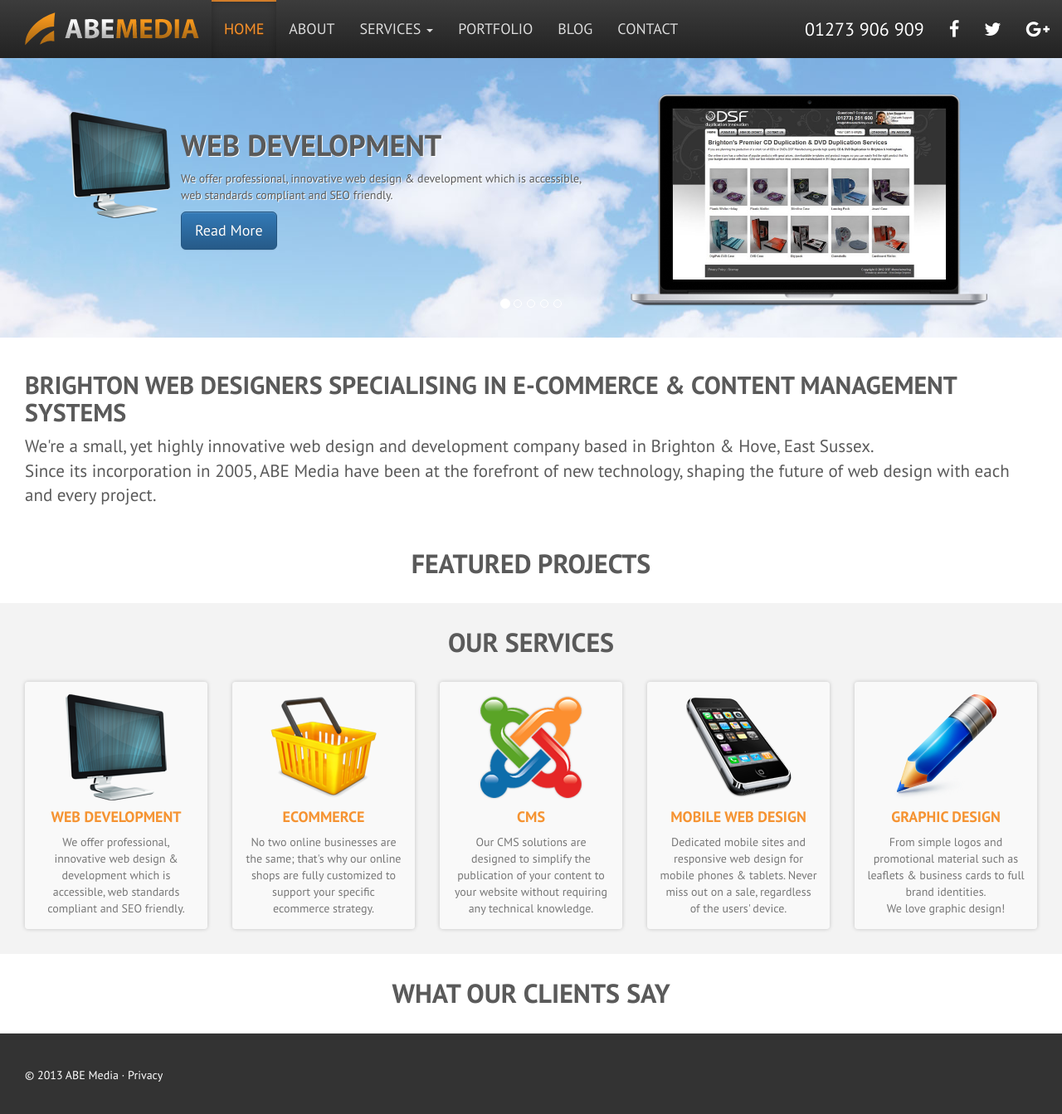
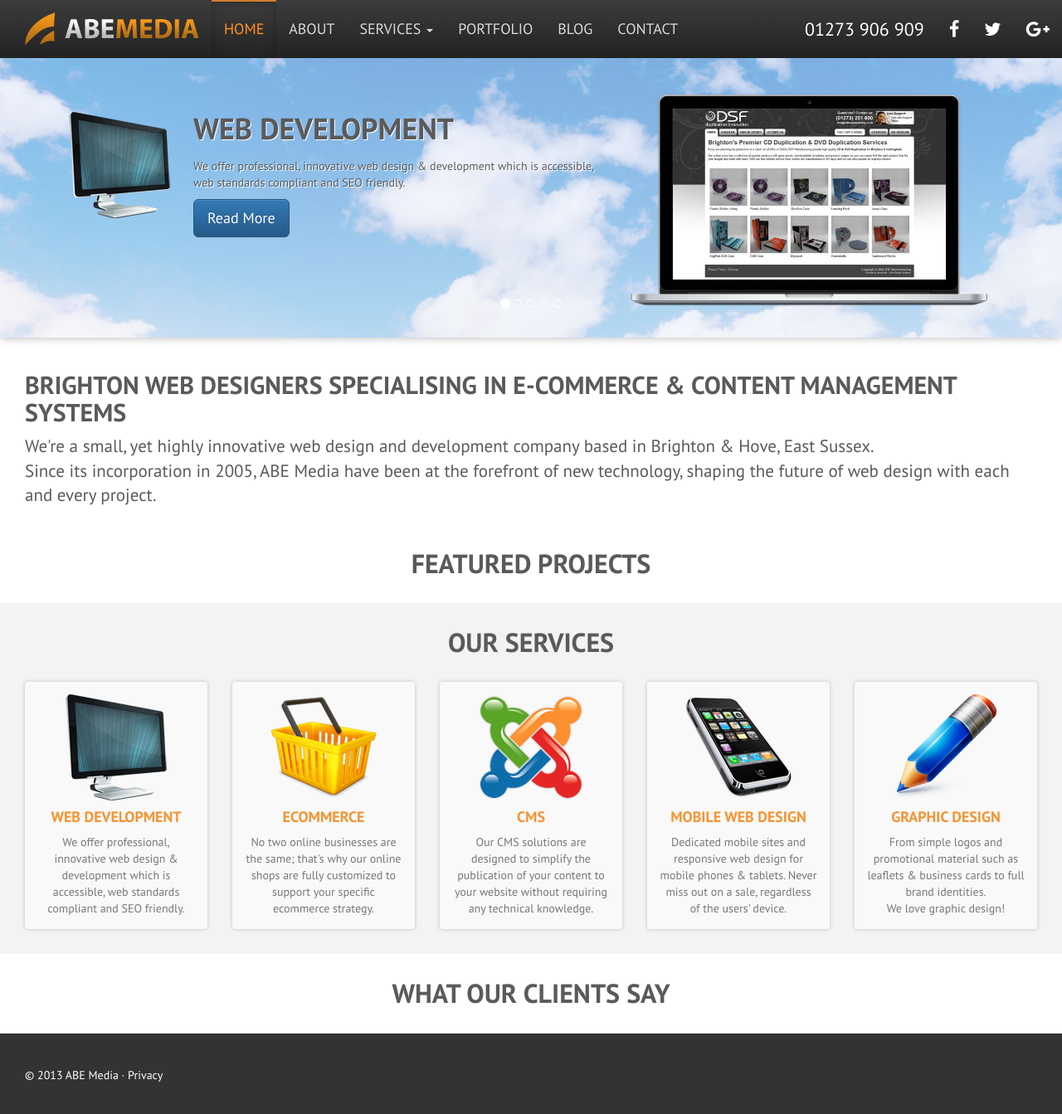
Before and after one commit to abemedia/abemedia.github.io, a Jekyll site: the page built from index.md, in a window 1280 px wide and 1346 px high. Shown: the top 1343 px of the window at 83% size. Built offline with Jekyll 4.4.1, drawn with Linux system fonts in a browser that asks for light colours; nearby versions of some CDN libraries.

Commit message:
Update style.css

```diff
--- a/css/style.css
+++ b/css/style.css
@@ -29,9 +29,22 @@
 #carousel {
 	background: url(../images/bg.jpg) no-repeat center top #f9f9f9;
 	text-shadow: #fff 1px 1px 0px;
+	-webkit-box-shadow: 0 0 10px rgba(0, 0, 0, 0.3);
+	box-shadow: 0 0 10px rgba(0, 0, 0, 0.3);
 }
 #carousel .item {
 	padding: 30px 50px;
+}
+#carousel .item h1, #carousel .item .h1 {
+	margin: 0 0 15px;
+}
+#carousel .media .pull-left{
+	margin-right: 15px;
+}
+@media (max-width: 768px){
+	#carousel .media .pull-left{
+		display: none;
+	}
 }
 @media (min-width:1920px){
 	#carousel {
```
